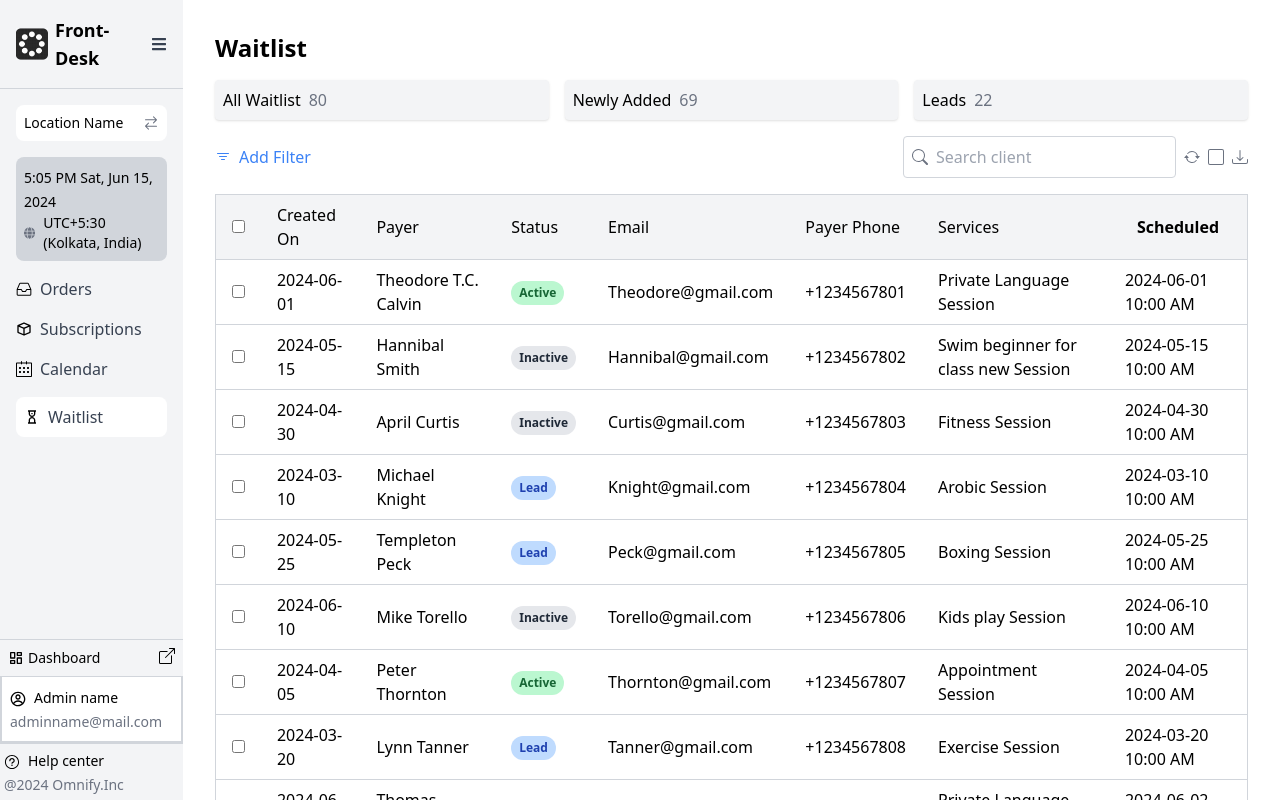
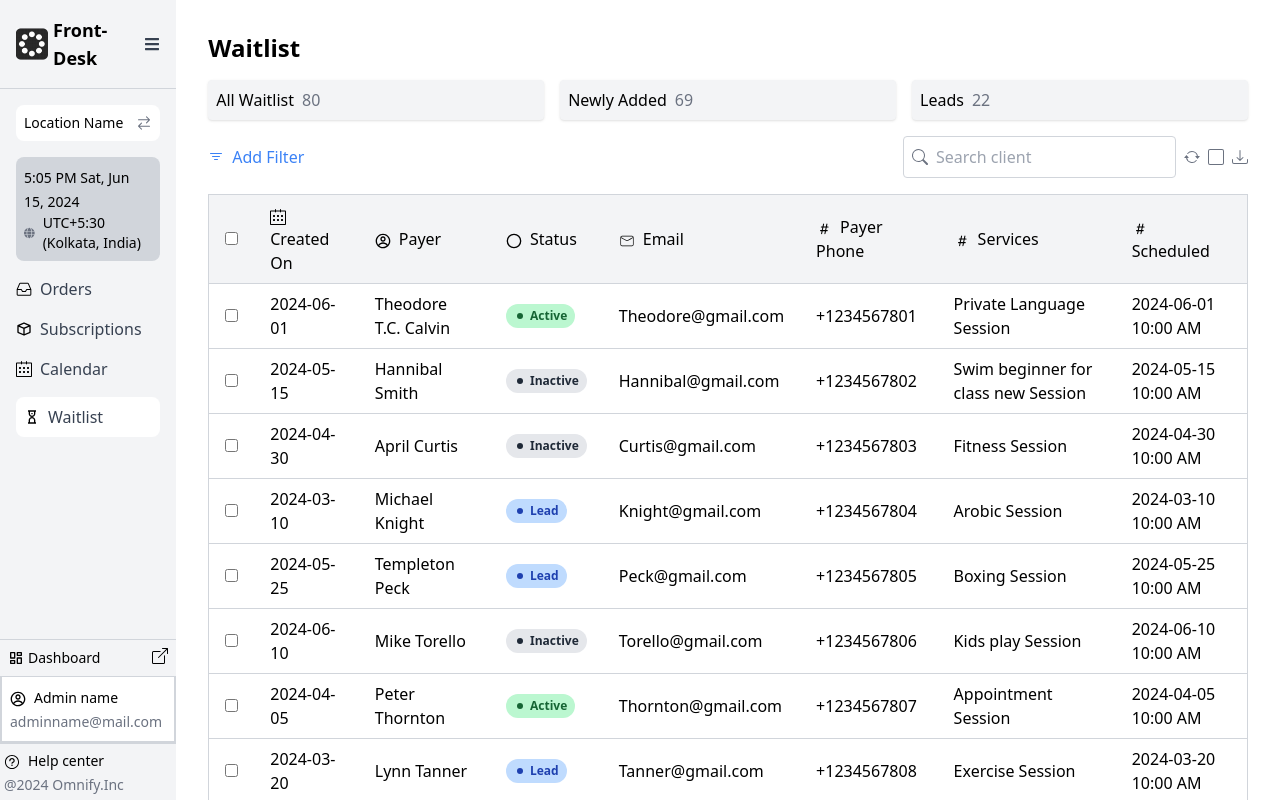
Before and after one commit to ansh4223/front_Desk, a Next.js app: page / in a window 1280 px wide. Shown: the top 800 px of the page. Built offline with nearby package versions, Linux system fonts and the light colour scheme.

Commit message:
Update WaitlistTable.tsx

```diff
--- a/src/app/components/WaitlistTable.tsx
+++ b/src/app/components/WaitlistTable.tsx
@@ -1,4 +1,10 @@
 import React from 'react';
+import { GoDotFill } from 'react-icons/go';
+import { SlCalender } from 'react-icons/sl';
+import { CgProfile } from 'react-icons/cg';
+import { LuCircle } from 'react-icons/lu';
+import { CiMail } from 'react-icons/ci';
+import { BsHash } from 'react-icons/bs';
 
 type WaitlistEntry = {
   createdOn: string;
@@ -43,25 +49,39 @@ const WaitlistTable: React.FC<WaitlistTableProps> = ({
             />
           </th>
           {columns.includes("createdOn") && (
-            <th className="px-4 py-2 border-b border-gray-300 text-left font-normal">Created On</th>
+            <th className="px-4 py-2 border-b border-gray-300 text-left font-normal">
+              <SlCalender className="inline-block mr-2" />Created On
+            </th>
           )}
           {columns.includes("payer") && (
-            <th className="px-4 py-2 border-b border-gray-300 text-left font-normal">Payer</th>
+            <th className="px-4 py-2 border-b border-gray-300 text-left font-normal">
+              <CgProfile className="inline-block mr-2" />Payer
+            </th>
           )}
           {columns.includes("status") && (
-            <th className="px-4 py-2 border-b border-gray-300 text-left font-normal">Status</th>
+            <th className="px-4 py-2 border-b border-gray-300 text-left font-normal">
+              <LuCircle className="inline-block mr-2" />Status
+            </th>
           )}
           {columns.includes("email") && (
-            <th className="px-4 py-2 border-b border-gray-300 text-left font-normal">Email</th>
+            <th className="px-4 py-2 border-b border-gray-300 text-left font-normal">
+              <CiMail className="inline-block mr-2" />Email
+            </th>
           )}
           {columns.includes("phone") && (
-            <th className="px-4 py-2 border-b border-gray-300 text-left font-normal">Payer Phone</th>
+            <th className="px-4 py-2 border-b border-gray-300 text-left font-normal">
+              <BsHash className="inline-block mr-2" />Payer Phone
+            </th>
           )}
           {columns.includes("services") && (
-            <th className="px-4 py-2 border-b border-gray-300 text-left font-normal">Services</th>
+            <th className="px-4 py-2 border-b border-gray-300 text-left font-normal">
+              <BsHash className="inline-block mr-2" />Services
+            </th>
           )}
           {columns.includes("scheduled") && (
-            <th className="px-4 py-2 border-b border-gray-300 text-left-normal">Scheduled</th>
+            <th className="px-4 py-2 border-b border-gray-300 text-left font-normal">
+              <BsHash className="inline-block mr-2" />Scheduled
+            </th>
           )}
         </tr>
       </thead>
@@ -82,16 +102,22 @@ const WaitlistTable: React.FC<WaitlistTableProps> = ({
               <td className="px-4 py-2 border-b border-gray-300">{item.payer}</td>
             )}
             {columns.includes("status") && (
-              <td className="px-4 py-2 border-b border-gray-300"><span
-              className={`inline-block rounded-full px-2 py-1 text-xs font-semibold ${
+  <td className="px-4 py-2 border-b border-gray-300">
+    <span
+      className={`inline-flex items-center rounded-full px-2 py-1 text-xs font-semibold ${
         item.status === "Active"
           ? "bg-green-200 text-green-800"
           : item.status === "Lead"
           ? "bg-blue-200 text-blue-800"
           : "bg-gray-200 text-gray-800"
       }`}
-            >{item.status}</span></td>
+    >
+      <GoDotFill className="inline-block mr-1" />
+      {item.status}
+    </span>
+  </td>
 )}
+
             {columns.includes("email") && (
               <td className="px-4 py-2 border-b border-gray-300">{item.email}</td>
             )}
```
Lines whose indentation alone changed are shown as unchanged.
